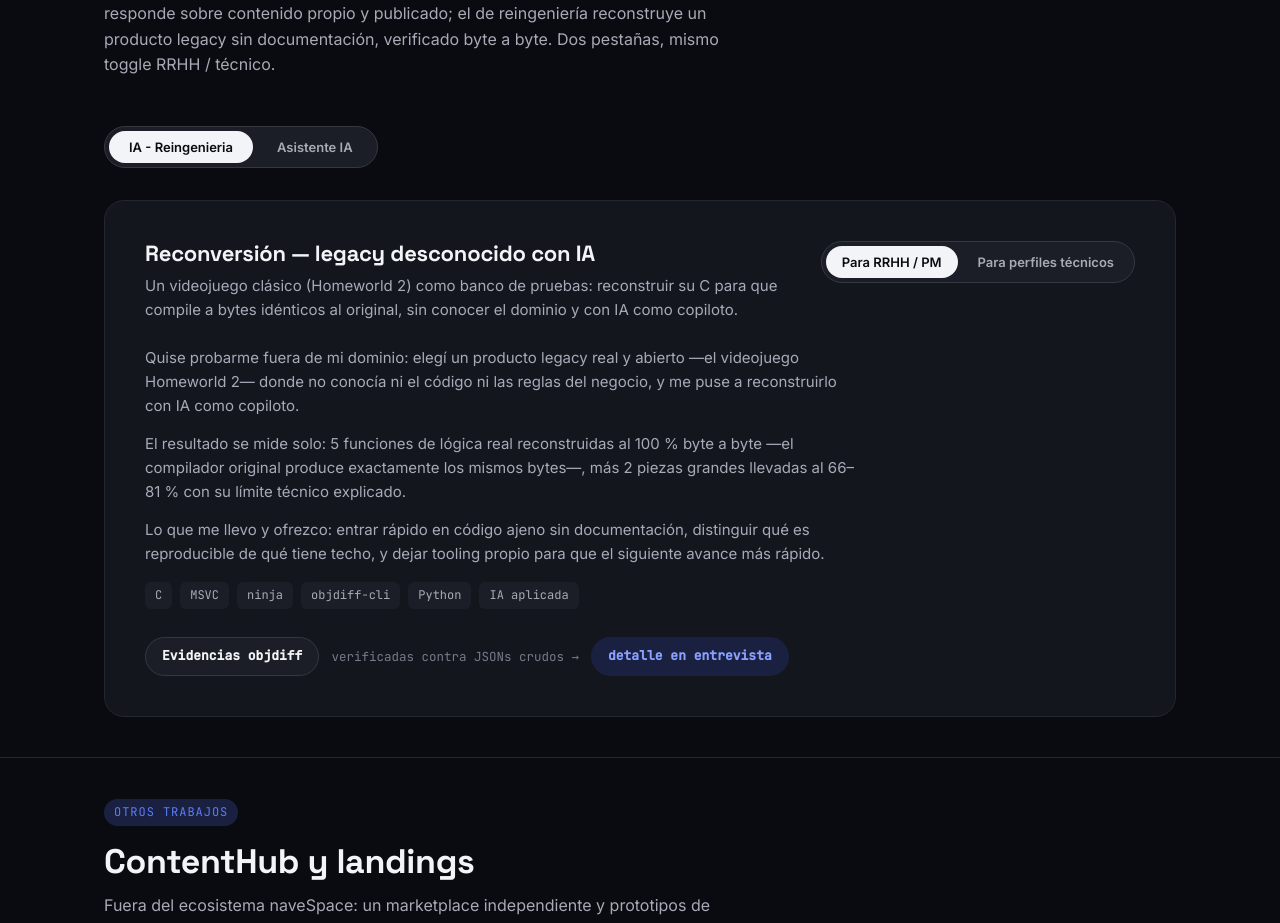
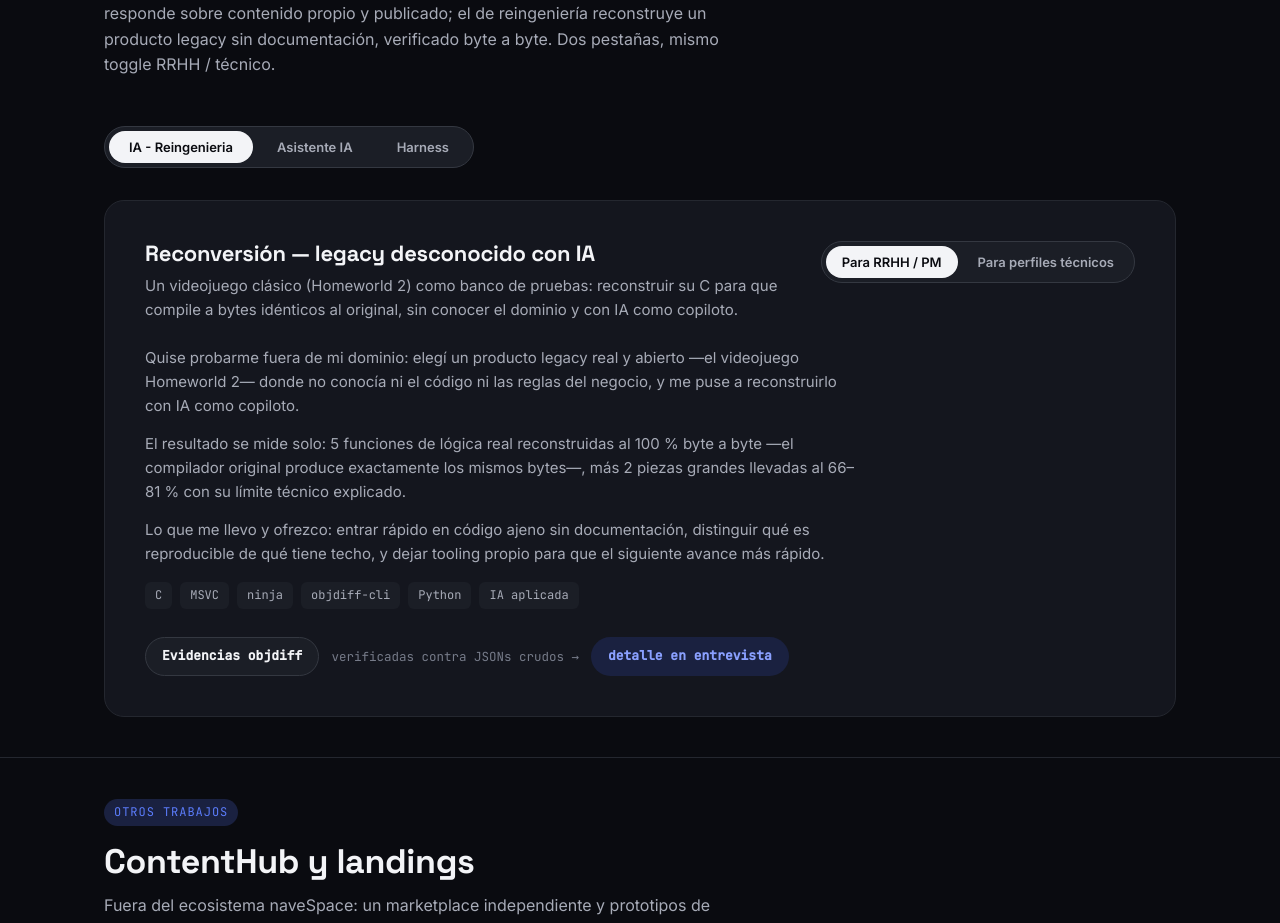
Before and after one commit to darwinrocha85/darwin-rocha-portfolio, a React (Vite) app: page / in a window 1280 px wide. Shown: the part 4360-5283 px from the top of the page. Built offline with nearby package versions, Linux system fonts and the light colour scheme.

Commit message:
IA Solutions: pestana Harness con copy PM/tecnico y numeros del bench prod

```diff
--- a/src/components/IASolutions.jsx
+++ b/src/components/IASolutions.jsx
@@ -1,5 +1,5 @@
 import { useState } from 'react'
-import { featuredAgent, merlinCase } from '../data/content'
+import { featuredAgent, harnessCase, merlinCase } from '../data/content'
 import { useReveal } from '../hooks/useReveal'
 
 export default function IASolutions() {
@@ -7,7 +7,7 @@ export default function IASolutions() {
   const [audience, setAudience] = useState('hr')
   const { ref, revealed } = useReveal()
 
-  const project = activeTab === 'merlin' ? merlinCase : featuredAgent
+  const project = activeTab === 'merlin' ? merlinCase : activeTab === 'harness' ? harnessCase : featuredAgent
   const copy = audience === 'hr' ? project.hrDescription : project.techDescription
 
   return (
@@ -46,6 +46,17 @@ export default function IASolutions() {
             }}
           >
             Asistente IA
+          </button>
+          <button
+            role="tab"
+            aria-selected={activeTab === 'harness'}
+            className={activeTab === 'harness' ? 'active' : ''}
+            onClick={() => {
+              setActiveTab('harness')
+              setAudience('hr')
+            }}
+          >
+            Harness
           </button>
         </div>
 
@@ -96,6 +107,21 @@ export default function IASolutions() {
                 <span className="connection-chip accent">detalle en entrevista</span>
               </div>
             </>
+          ) : activeTab === 'harness' ? (
+            <>
+              <div className="tag-row">
+                {project.tech.map((item) => (
+                  <span className="tag" key={item}>
+                    {item}
+                  </span>
+                ))}
+              </div>
+              <div className="relevant-connection">
+                <span className="connection-chip">Bench prod · 14 preguntas</span>
+                <span className="connection-arrow">56.934 → 16.344 tokens (−71,3 %) →</span>
+                <span className="connection-chip accent">14/14 OK · hit-rate L1 0,43</span>
+              </div>
+            </>
           ) : (
             <>
               <div className="views-label">Tres casos para explorarlo</div>
--- a/src/data/content.js
+++ b/src/data/content.js
@@ -190,6 +190,25 @@ export const featuredAgent = {
   ],
 }
 
+export const harnessCase = {
+  id: 'harness',
+  name: 'Harness — pagar menos tokens por la misma respuesta',
+  tagline: 'Una capa previa al modelo que deriva a la ventanilla correcta y recuerda las repetidas: de 56.934 a 16.344 tokens en producción, un 71 % menos.',
+  hrDescription: [
+    'Cada pregunta al chat mandaba todo al modelo: el prompt completo más las 28 herramientas del admin, en cada vuelta. Unas 5.000 tokens por pregunta, con un cupo gratis de 7.000 por minuto: dos preguntas seguidas y el servicio se cortaba.',
+    'La solución fue un peaje antes del modelo que resuelve con reglas baratas lo que no necesita inteligencia. Dos piezas: un router que deriva a la ventanilla correcta —al modelo le llegan 4 a 12 herramientas en vez de 28— y un caché que recuerda las preguntas repetidas y las resuelve sin llamar al modelo, siempre con el dato fresco.',
+    'Medido en producción con las mismas 14 preguntas en el mismo orden: de 56.934 a 16.344 tokens, un 71 % menos, con las 14 respondidas igual de bien y la misma latencia. Cada respuesta trae su factura —herramientas vistas, hit de caché, tokens evitados— y queda registrada para auditar.',
+    'Funciona igual con Groq, Gemini o Claude porque vive antes del modelo. En local anota en SQLite y en producción en Firestore, y con una variable se desactiva por completo para poder medir el antes y el después.',
+  ],
+  techDescription: [
+    'Harness provider-agnóstico en `functions/lib` (`harness-router.js` + `harness-cache.js`), activo con `HARNESS_PHASE=post-harness`, en producción sobre Cloud Functions for Firebase 2.ª gen (Node 20, ESM) con Groq `qwen/qwen3.8-27b` y fallback a Gemini `gemini-3.8-flash` ante 429.',
+    'Router determinístico por familias con keywords en español normalizado: admin de 28 a 4–12 tools por request, taller de 15 a 4–7; desempate para sustantivos genéricos (nave o flota no suman fleet si hay familia específica) y fallback a catálogo completo si no matchea —nunca quita funcionalidad, a lo sumo no ahorra esa vez.',
+    'Caché L1 exacto de pregunta a `{tool, args}`: en un hit se re-ejecuta la tool (dato siempre fresco) con 0 tokens de modelo; preguntas frecuentes cableadas más aprendizaje de turnos de una sola tool de lectura, namespaces por endpoint y miss forzado en datos volátiles (fresco, hoy, disponibilidad, ventas, saldos), con TTL por familia. Storage en dos instalaciones: LRU en memoria más SQLite vía `node:sqlite` en local —sin dependencias nativas— y colección `ai_cache` en Firestore en producción. No invalida en escritura a propósito: cachea el mapeo, no los datos.',
+    'Bench en producción con 14 preguntas fijas en el mismo orden (`functions/bench/bench.mjs`, con reintento ante 429 y delay por los 7000 ITPM de Groq): 56.934 a 16.344 tokens (−71,3 %; admin −69,4 %, taller −74,3 %), hit-rate L1 0,43 en primera corrida, p50 de latencia 1310 a 1136 ms en admin. Cada request deja su factura en `ai_usage` (familia, herramientas vistas, `cacheHit`, `tokensAvoided`).',
+  ],
+  tech: ['Groq qwen3.8-27b', 'Gemini 3.8 Flash', 'Node 20', 'Firebase Functions', 'Firestore', 'SQLite', 'MCP 1.30'],
+}
+
 export const merlinCase = {
   id: 'merlin-decomp',
   name: 'Reconversión — legacy desconocido con IA',
```
